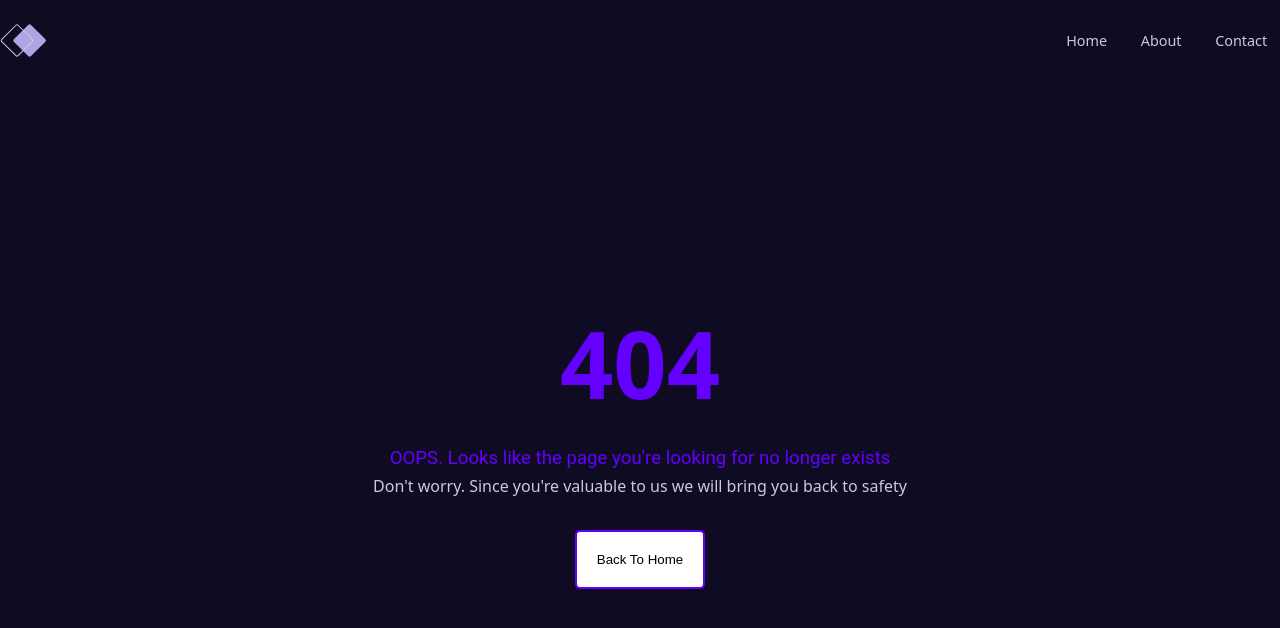
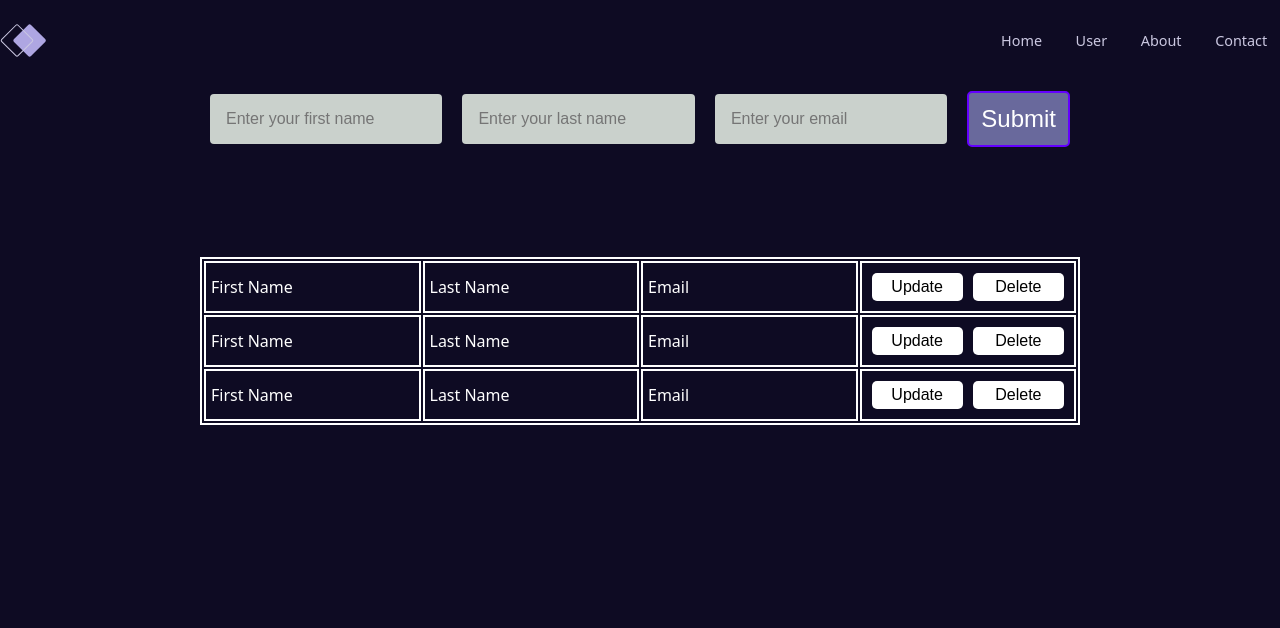
Before and after one commit to padmpatra-deloitte/assignment-3, a React (Create React App) app: page /user in a window 1280 px wide. Before the commit this address had no page. Shown: the top 628 px of the page. Built offline with nearby package versions, Linux system fonts and the light colour scheme.

Commit message:
added the user table

```diff
--- a/src/App.css
+++ b/src/App.css
@@ -1,3 +1,9 @@
+*{
+  margin: 0px;
+  padding: 0px;
+  box-sizing: border-box;
+}
+
 .App {
   text-align: center;
 }
--- a/src/App.tsx
+++ b/src/App.tsx
@@ -9,6 +9,7 @@ import Home from './components/home';
 import Contact from './components/contact';
 import Error from './components/errror';
 import Nav from './components/nav';
+import UserFormTable from './components/UserFormTable';
 
 function App() {
   return (
@@ -19,6 +20,7 @@ function App() {
         <Routes>
           <Route path="/about" element={<About />} />
           <Route path="/contact" element={<Contact />}/>
+          <Route path="/user" element={<UserFormTable />}/>
           <Route path="/" element={<Home />} />
           <Route path='*' element={<Error />} />
 
--- /dev/null
+++ b/src/components/UserForm.tsx
@@ -0,0 +1,14 @@
+import React from "react";
+import '../styles/UserForm.scss'
+
+export default function UserForm() {
+    return (
+
+        <div className="user-form">
+            <input type="text" name="firstName" placeholder="Enter your first name" />
+            <input type="text" name="lastName" placeholder="Enter your last name"/>
+            <input type="text" name="email"placeholder="Enter your email" />
+            <button>Submit</button>
+        </div>
+    );
+}
--- /dev/null
+++ b/src/components/UserFormTable.tsx
@@ -0,0 +1,13 @@
+import React,{useState,useEffect} from "react";
+import UserForm from "./UserForm";
+import '../styles/UserFormTable.scss'
+import UserTable from "./UserTable";
+
+export default function UserFormTable() {
+    return(
+        <div className="user-form-table">
+            <UserForm/>
+            <UserTable/>
+        </div>
+    );
+}
--- /dev/null
+++ b/src/components/UserTable.tsx
@@ -0,0 +1,31 @@
+import React from "react";
+import '../styles/UserTable.scss'
+
+export default function UserTable() {
+    return(
+        <div className="user-table">
+            <table>
+
+                <tr>
+                    <td>First Name</td>
+                    <td>Last Name</td>
+                    <td>Email</td>
+                    <td className="btn-fld"><button>Update</button><button>Delete</button></td>
+                </tr>
+
+                <tr>
+                    <td>First Name</td>
+                    <td>Last Name</td>
+                    <td>Email</td>
+                    <td className="btn-fld"><button>Update</button><button>Delete</button></td>
+                </tr>
+                <tr>
+                    <td>First Name</td>
+                    <td>Last Name</td>
+                    <td>Email</td>
+                    <td className="btn-fld"><button>Update</button><button>Delete</button></td>
+                </tr>
+            </table>
+        </div>
+    );
+}
--- a/src/components/nav.tsx
+++ b/src/components/nav.tsx
@@ -15,6 +15,7 @@ function Nav() {
                 <nav className="menu">
 
                     <Link to={'/'}>Home</Link>
+                    <Link to={'/user'}>User</Link>
                     <Link to={'/about'}>About</Link>
                     <Link to={'/contact'}>Contact</Link>
                 </nav>
--- /dev/null
+++ b/src/styles/UserForm.scss
@@ -0,0 +1,20 @@
+.user-form{
+    display: flex;
+    justify-content: space-between;
+    align-items: center;
+
+    input{
+        background-color: rgb(202, 209, 204);
+        margin: 10px;
+        padding: 16px;
+        font-size: 16px;
+    }
+
+    button{
+        margin: 10px;
+        font-size: 24px;
+        padding: 12px;
+        background-color: rgb(105, 105, 156);
+        color: white;
+    }
+}
--- /dev/null
+++ b/src/styles/UserFormTable.scss
@@ -0,0 +1,4 @@
+.user-form-table {
+    padding: 0px 200px;
+
+}
--- /dev/null
+++ b/src/styles/UserTable.scss
@@ -0,0 +1,28 @@
+.user-table{
+    padding-top: 100px;
+    table {
+        border: 2px solid white;
+        color: white;
+        width: 100%;
+        tr {
+          td {
+            border: 2px solid white;
+            width: 25%;
+            padding: 5px;
+            button {
+                border: none;
+              margin: 5px;
+              padding: 5px;
+              align-items: center;
+              width: 100%;
+              font-size: 16px;
+            }
+            &.btn-fld {
+              width: 100%;
+              display: flex;
+              justify-content: center;
+            }
+          }
+        }
+      }
+}
```
